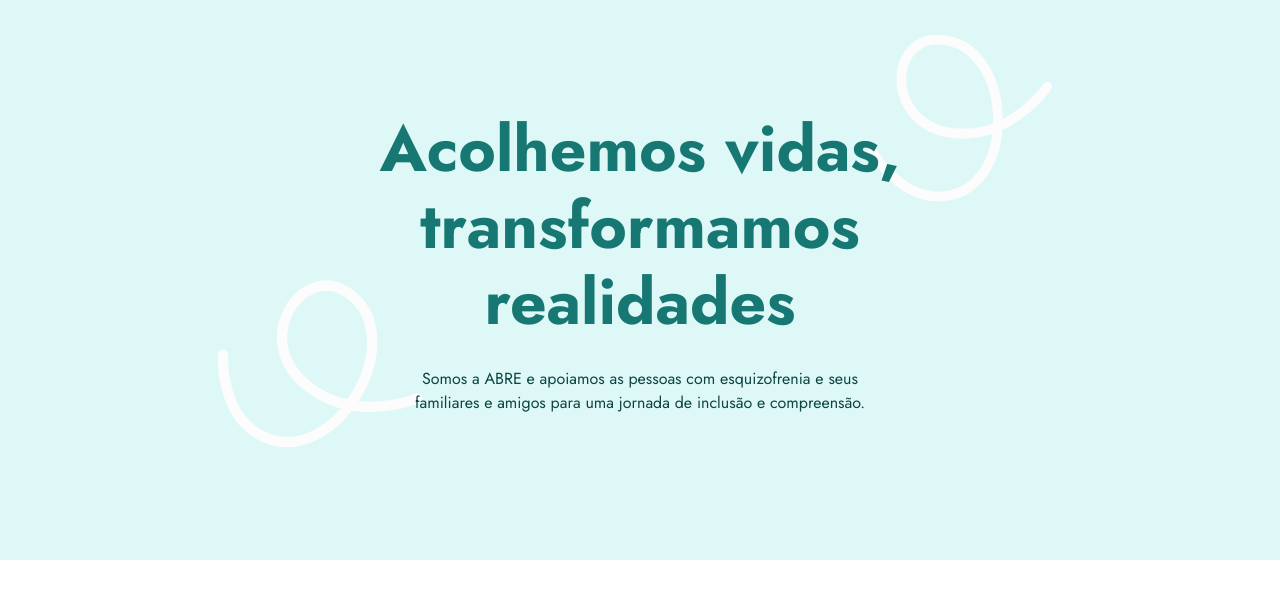
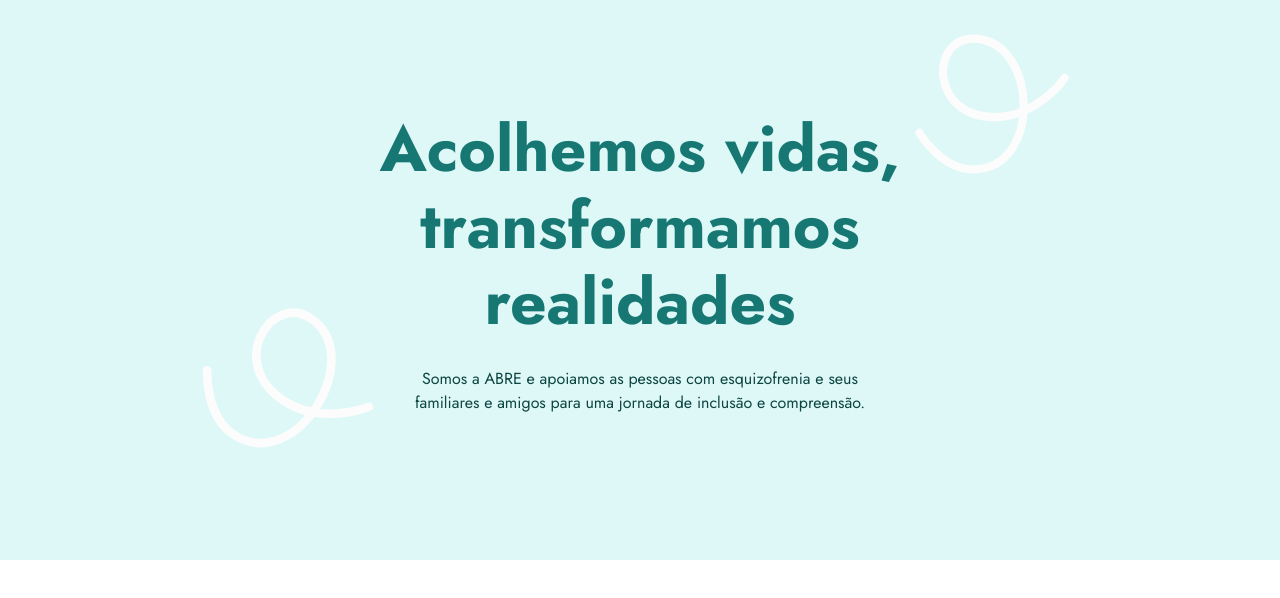
Before and after one commit to tech-pro-bem/abre, a Next.js app: page / in a window 1280 px wide. Shown: the top 598 px of the page. Built offline with nearby package versions, Linux system fonts and the light colour scheme.

Commit message:
refactor:  move component hero to the components folder

```diff
--- a/src/app/hero/hero.module.css
+++ b/src/app/components/hero/hero.module.css
@@ -21,8 +21,8 @@
   height: 20%;
   z-index: 1;
   @media (min-width: 700px) {
-    width: 30%;
-    height: 30%;
+    width: 25%;
+    height: 25%;
     top: 6%;
     right: 10%;
   }
@@ -39,8 +39,8 @@
   @media (min-width: 700px) {
     bottom: 20%;
     left: 10%;
-    width: 30%;
-    height: 30%;
+    width: 25%;
+    height: 25%;
     transform: none;
   }
 }
--- a/src/app/layout.tsx
+++ b/src/app/layout.tsx
@@ -3,7 +3,7 @@ import { Jost } from "next/font/google";
 import "./styles/reset.css";
 import "./styles/globals.css";
 import "./styles/theme.css";
-import { Hero } from "./hero";
+import { Hero } from "./components/hero";
 
 const jost = Jost({
   weight: ["400", "500", "600", "700"],
```
Also changed, not shown: src/app/components/hero/assets/Icons.tsx (renamed from src/app/hero/assets/Icons.tsx), src/app/components/hero/index.tsx (renamed from src/app/hero/index.tsx), src/app/components/hero/types/index.ts (renamed from src/app/hero/types/index.ts).
